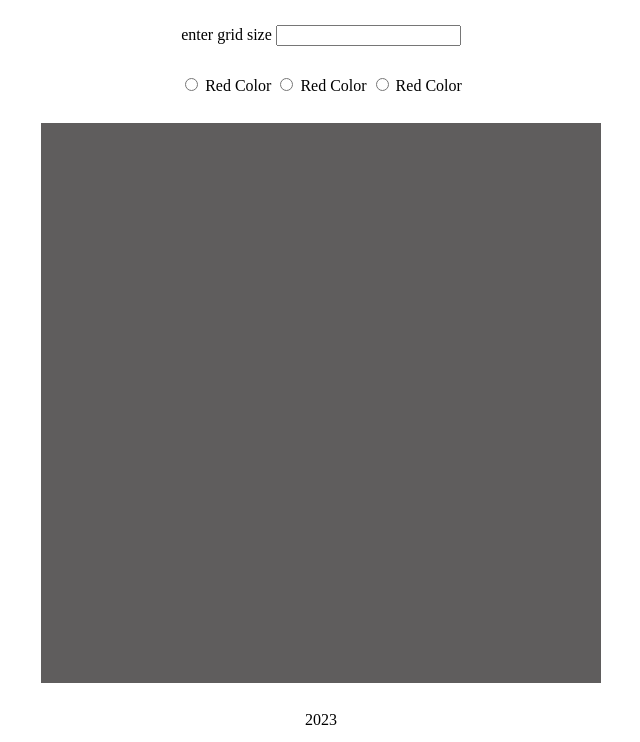
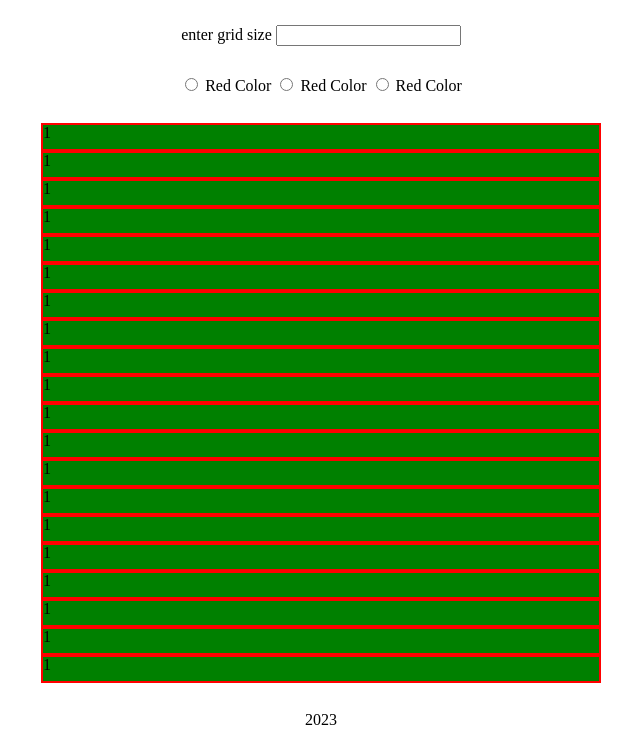
Before and after one commit to Hicham-Chiahou/Etch-a-Sketch, a plain HTML site: page index.html in a window 1280 px wide. Shown: the part 58-800 px from the top of the page, without its empty margins (319-959 px from the left). Drawn offline with Linux system fonts and the light colour scheme.

Commit message:
the dynamic rows     now the size of the rows can be altered dynamically     using JS. using appendChild() and  cloneNode().

```diff
--- a/main.js
+++ b/main.js
@@ -1,9 +1,16 @@
+let row = document.createElement("div");
+row.classList.add('pixel-row')
+row.innerText = "1"
 let drawingPad = document.getElementById("drawing-pad")
+
 
 
 function main(){
 
-    console.log(drawingPad)
+    for(let i = 0; i < 20; i++){
+        drawingPad.appendChild(row.cloneNode(true))
+    }
+    // console.log(drawingPad)
 }
 
 main()
--- a/style.css
+++ b/style.css
@@ -71,10 +71,11 @@ h1{
 
 }
 
-.pixal{
+.pixel-row{
     background-color: green;
    /* width: 50%; */
 	flex-grow:1;
+	border: solid red 2px;
 }
 
 #pen-option{
```
Also changed, not shown: 1 other file.
